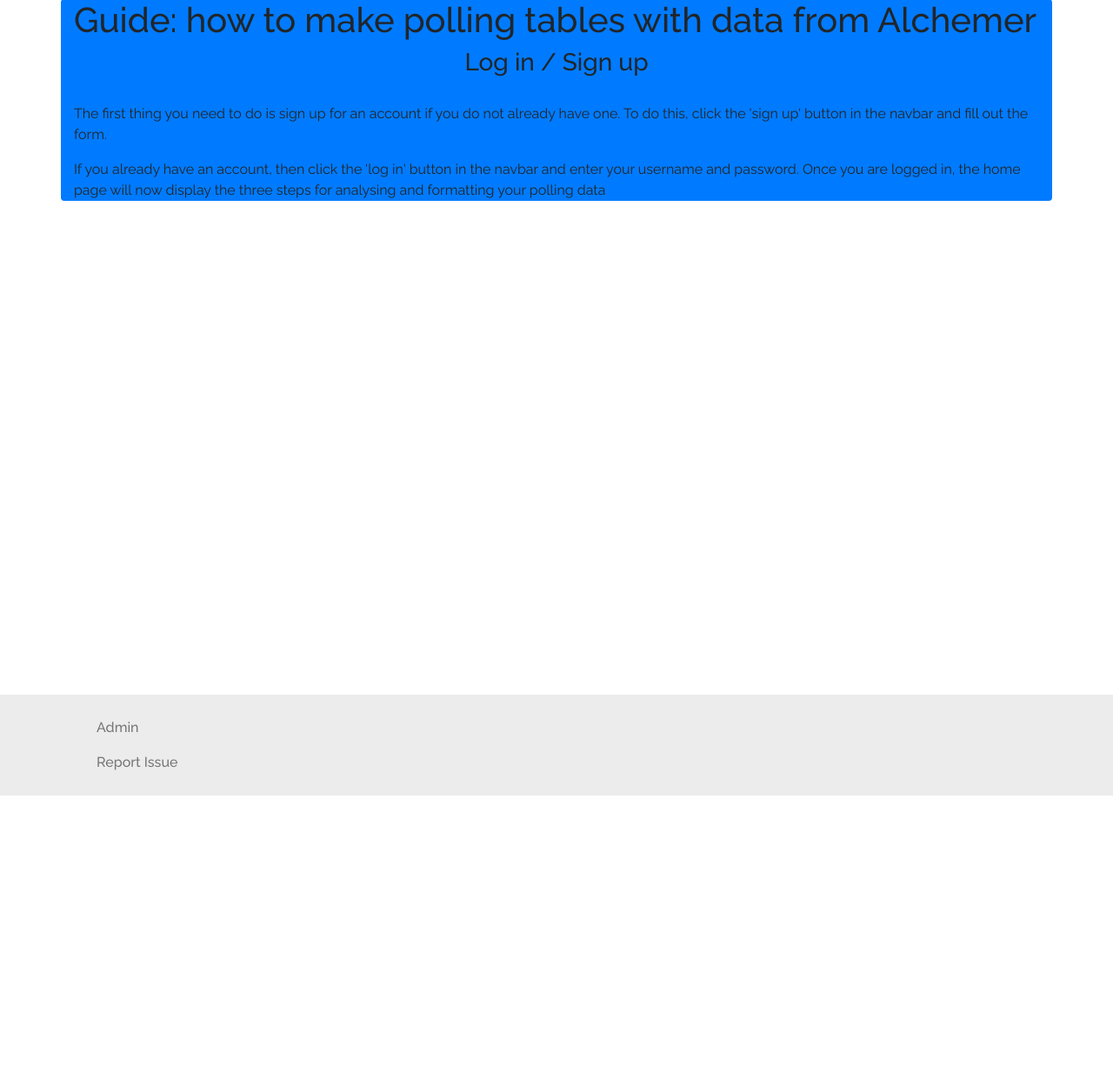
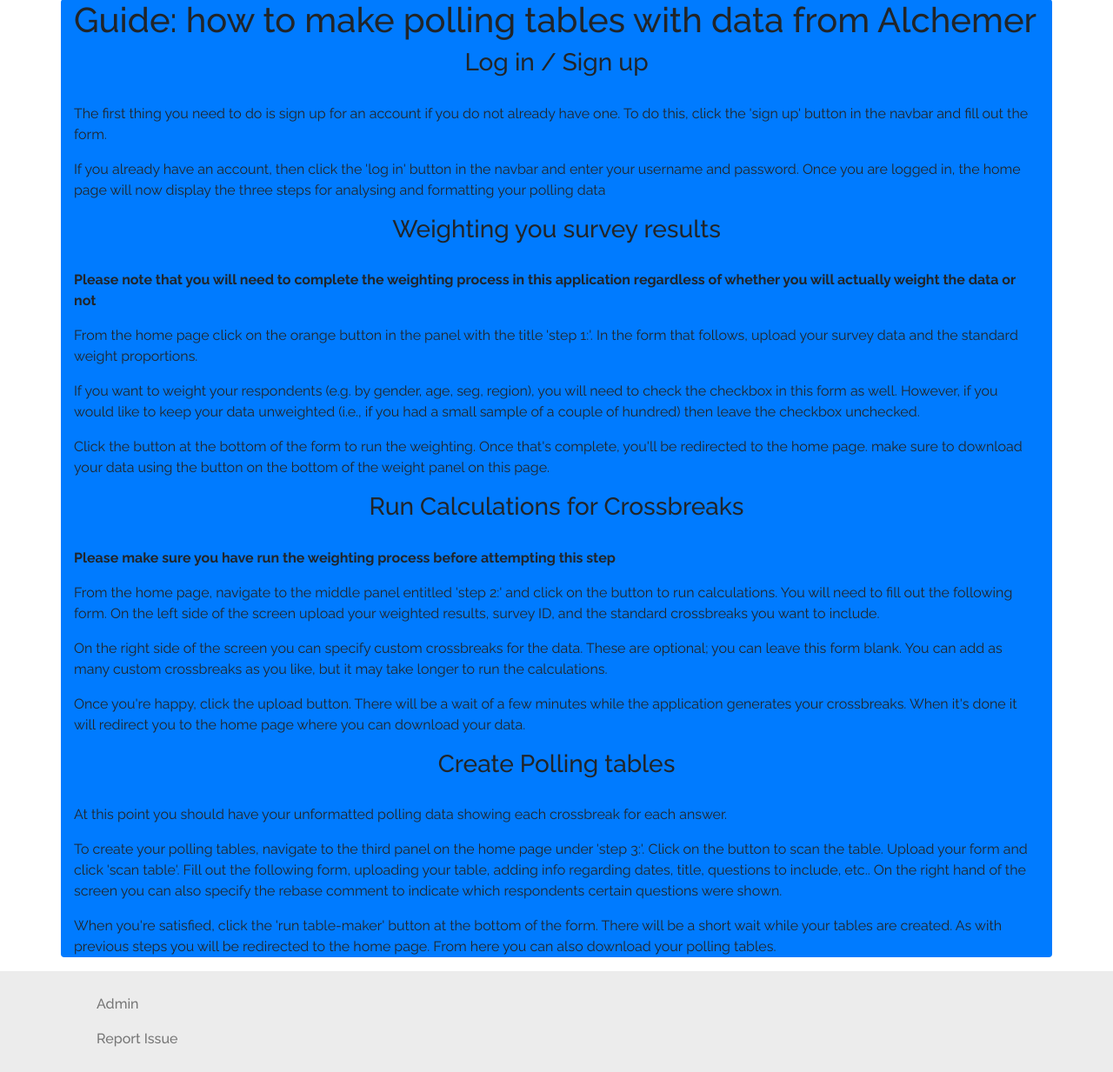
Before and after one commit to pf-data-projects/pf_polling_analyser, a Django app: page /instructions/ in a window 1280 px wide. Shown: the part 141-1374 px from the top of the page at 87% size. Before the commit the page ends 1056 px from the top, so only its background shows below. Run offline with Django 3.2, Linux system fonts and the light colour scheme.

Commit message:
FEAT: add instructions to guide page

```diff
--- a/templates/guide.html
+++ b/templates/guide.html
@@ -8,6 +8,37 @@
         To do this, click the 'sign up' button in the navbar and fill out the form.</p>
     <p>If you already have an account, then click the 'log in' button in the navbar and enter your username and password.
         Once you are logged in, the home page will now display the three steps for analysing and formatting your polling data</p>
+    <h3>Weighting you survey results</h3>
+    <p><strong>Please note that you will need to complete the weighting process in this application
+        regardless of whether you will actually weight the data or not</strong></p>
+    <p>From the home page click on the orange button in the panel with the title 'step 1:'.
+        In the form that follows, upload your survey data and the standard weight proportions.</p>
+    <p>If you want to weight your respondents (e.g. by gender, age, seg, region), you will need to check the checkbox in this form as well.
+        However, if you would like to keep your data unweighted (i.e., if you had a small sample of a couple of hundred)
+        then leave the checkbox unchecked.</p>
+    <p>Click the button at the bottom of the form to run the weighting.
+        Once that's complete, you'll be redirected to the home page.
+        make sure to download your data using the button on the bottom of the weight panel on this page.</p>
+    <h3>Run Calculations for Crossbreaks</h3>
+    <p><strong>Please make sure you have run the weighting process before attempting this step</strong></p>
+    <p>From the home page, navigate to the middle panel entitled 'step 2:' and click on the button to run calculations.
+        You will need to fill out the following form. On the left side of the screen upload your weighted results,
+        survey ID, and the standard crossbreaks you want to include.</p>
+    <p>On the right side of the screen you can specify custom crossbreaks for the data. These are optional; you can leave this
+        form blank. You can add as many custom crossbreaks as you like, but it may take longer to run the calculations.
+    </p>
+    <p>Once you're happy, click the upload button. There will be a wait of a few minutes while the application generates
+        your crossbreaks. When it's done it will redirect you to the home page where you can download your data.</p>
+    <h3>Create Polling tables</h3>
+    <p>At this point you should have your unformatted polling data showing each crossbreak for each answer.</p>
+    <p>To create your polling tables, navigate to the third panel on the home page under 'step 3:'.
+        Click on the button to scan the table. Upload your form and click 'scan table'.
+        Fill out the following form, uploading your table, adding info regarding dates, title, questions to include, etc..
+        On the right hand of the screen you can also specify the rebase comment to indicate which respondents certain questions
+        were shown.</p>
+    <p>When you're satisfied, click the 'run table-maker' button at the bottom of the form.
+        There will be a short wait while your tables are created. As with previous steps you will be redirected
+        to the home page. From here you can also download your polling tables.</p>
 </div>
 
 {% endblock %}
```
Also changed, not shown: db.sqlite3.
